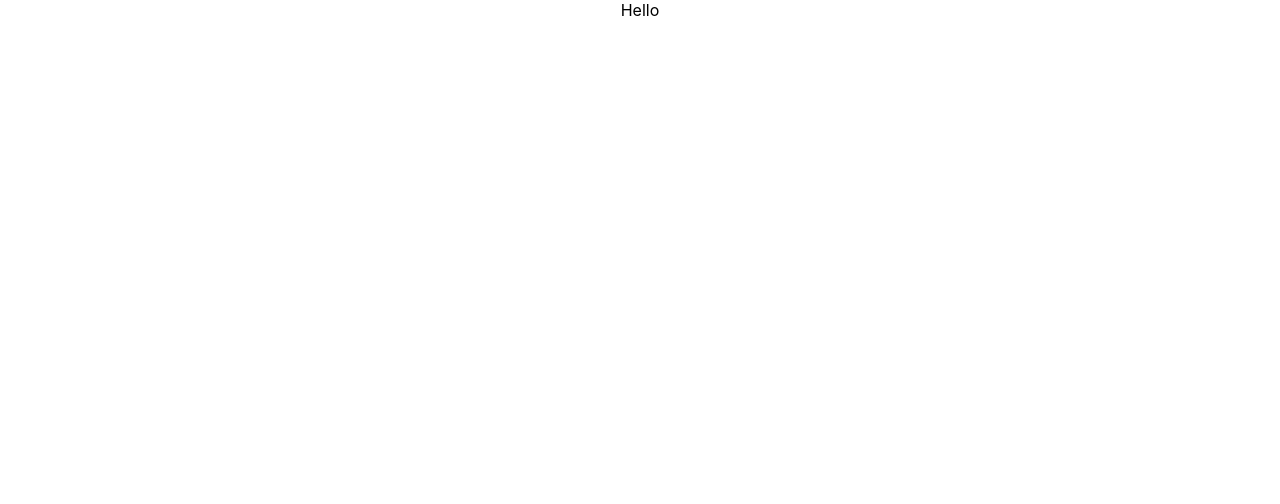
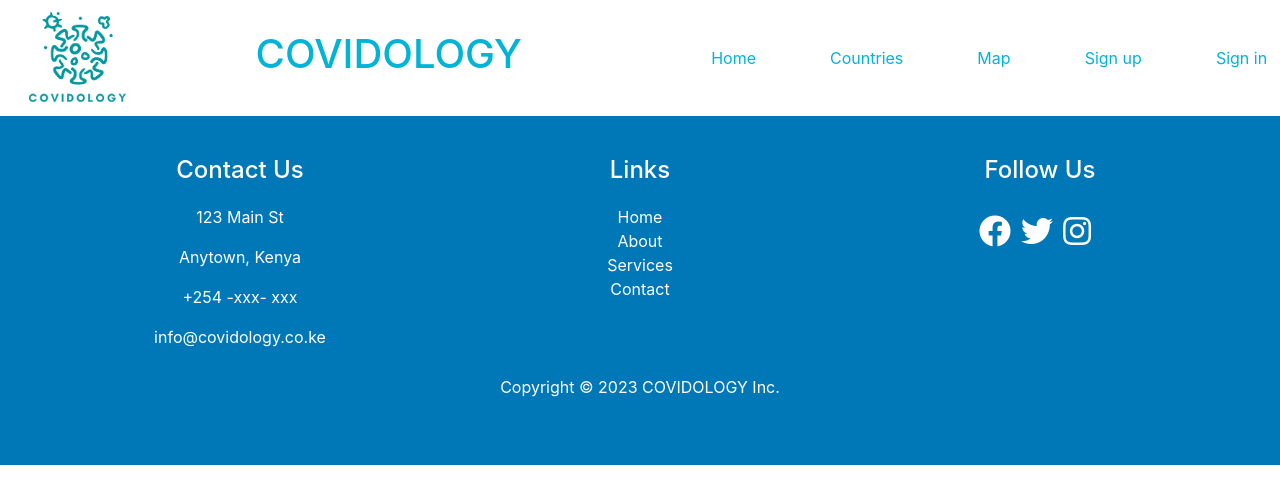
Before and after one commit to jamnjeri/phase2-project, a React (Create React App) app: page / in a window 1280 px wide. Shown: the top 504 px of the page. Built offline with nearby package versions, Linux system fonts and the light colour scheme.

Commit message:
Created a navbar and a footer

```diff
--- a/public/index.html
+++ b/public/index.html
@@ -24,6 +24,9 @@
       work correctly both with client-side routing and a non-root public URL.
       Learn how to configure a non-root public URL by running `npm run build`.
     -->
+    <link href="https://cdn.jsdelivr.net/npm/bootstrap@5.3.0-alpha1/dist/css/bootstrap.min.css" rel="stylesheet" integrity="sha384-GLhlTQ8iRABdZLl6O3oVMWSktQOp6b7In1Zl3/Jr59b6EGGoI1aFkw7cmDA6j6gD" crossorigin="anonymous">
+    <link href="https://cdnjs.cloudflare.com/ajax/libs/font-awesome/5.13.0/css/all.min.css" rel="stylesheet">
+
     <title>React App</title>
   </head>
   <body>
@@ -39,5 +42,6 @@
       To begin the development, run `npm start` or `yarn start`.
       To create a production bundle, use `npm run build` or `yarn build`.
     -->
+    <script src="https://cdn.jsdelivr.net/npm/bootstrap@5.3.0-alpha1/dist/js/bootstrap.bundle.min.js" integrity="sha384-w76AqPfDkMBDXo30jS1Sgez6pr3x5MlQ1ZAGC+nuZB+EYdgRZgiwxhTBTkF7CXvN" crossorigin="anonymous"></script>
   </body>
 </html>
--- a/src/App.js
+++ b/src/App.js
@@ -1,9 +1,11 @@
 import logo from './logo.svg';
 import './App.css';
+import Home from './views/Home';
 
 function App() {
   return (
-    <div className="App">Hello
+    <div className="App">
+      <Home />
     </div>
   );
 }
--- /dev/null
+++ b/src/components/Footer.js
@@ -0,0 +1,44 @@
+import React from 'react'
+import footer from './footer.css'
+
+function Footer() {
+  return (
+    <div className='footer'>
+        <div className='container'>
+            <div className='row'>
+                <div className='col-md-4'>
+                    <h4>Contact Us</h4>
+                    <p>123 Main St</p>
+                    <p>Anytown, Kenya</p>
+                    <p>+254 -xxx- xxx</p>
+                    <p>info@covidology.co.ke</p>
+                </div>
+
+                <div className='col-md-4'>
+                    <h4>Links</h4>
+                    <ul>
+                        <li><a href="#" className='pages'>Home</a></li>
+                        <li><a href="#" className='pages'>About</a></li>
+                        <li><a href="#" className='pages'>Services</a></li>
+                        <li><a href="#" className='pages'>Contact</a></li>
+                    </ul>
+                </div>
+                <div className='col-md-4'>
+                    <h4>Follow Us</h4>
+                    <ul className="social-links">
+                        <li><a href="#"><i className="fab fa-facebook"></i></a></li>
+                        <li><a href="#"><i className="fab fa-twitter"></i></a></li>
+                        <li><a href="#"><i className="fab fa-instagram"></i></a></li>
+                    </ul>
+                </div>
+            </div>
+            <div className="copyright">
+                <p>Copyright © 2023 COVIDOLOGY Inc.</p>
+            </div>
+        </div>
+    </div>
+
+  )
+}
+
+export default Footer
--- /dev/null
+++ b/src/components/Navbar.js
@@ -0,0 +1,19 @@
+import React from 'react'
+import LOGO from "../assets/COVIDOLOGY.png"
+import styles from "./navbar.css"
+
+function Navbar() {
+  return (
+    <div className="navbar">
+        <img src={LOGO} className="logo" />
+        <h1 className='title'>COVIDOLOGY</h1>
+        <a href="#home" className='link'>Home</a>
+        <a href="#home" className='link'>Countries</a>
+        <a href="#home" className='link'>Map</a>
+        <a href="#news" className='link'>Sign up</a>
+        <a href="#contact" className='link'>Sign in</a>
+    </div>
+  )
+}
+
+export default Navbar
--- /dev/null
+++ b/src/components/footer.css
@@ -0,0 +1,74 @@
+:root {
+    --colorOne: #03045e;
+    --colorTwo: #0077b6;
+    --colorThree: #00b4d8;
+    --colorFour: #90e0ef;
+    --colorFive: #caf0f8;
+    --colorSix: #ffffff;
+    --colorSeven: #111111;
+    --colorEight: #c81d25;
+}
+
+/* .footer {
+    border: 2px solid red;
+} */
+@media only screen and (max-width: 600px) {
+    body {
+      background-color: lightblue;
+    }
+}
+
+.footer {
+    background-color: var(--colorTwo);
+    color: var(--colorSix);
+    padding: 40px 0;
+    width: 100vw;
+    /* border: 2px solid red; */
+}
+
+.container {
+    max-width: 1200px;
+    margin: 0 auto;
+}
+
+.row {
+    display: flex;
+    justify-content: space-between;
+}
+
+.col-md-4 {
+    flex: 1;
+}
+
+h4 {
+    margin-bottom: 20px;
+}
+
+ul {
+    list-style: none;
+    padding: 0;
+}
+
+.social-links li {
+    display: inline-block;
+    margin-right: 10px;
+    margin-top: 10px;
+}
+
+.social-links i {
+    font-size: 2rem;
+}
+
+.copyright {
+    background-color: var(--colorTwo);
+    padding: 10px 0;
+    text-align: center;
+}
+
+.fab, .pages {
+    color: var(--colorSix);
+}
+
+.pages {
+    text-decoration: none;
+}
--- /dev/null
+++ b/src/components/navbar.css
@@ -0,0 +1,39 @@
+:root {
+    --colorOne: #03045e;
+    --colorTwo: #0077b6;
+    --colorThree: #00b4d8;
+    --colorFour: #90e0ef;
+    --colorFive: #caf0f8;
+    --colorSix: #ffffff;
+    --colorSeven: #111111;
+    --colorEight: #c81d25;
+}
+
+.navbar {
+    display: flex;
+    align-items: center;
+    background-color: var(--colorSix);
+    color: var(--colorThree);
+    /* gap: 2%; */
+}
+
+.navbar a {
+    color: var(--colorThree);
+    text-decoration: none;
+    margin-right: 1%;
+    align-items: center;
+    justify-content: center;
+}
+
+.logo {
+    height: 100px;
+    margin-left: 2%;
+    margin-right: 5%;
+}
+
+.title {
+    align-items: center;
+    text-align: center;
+    margin-right: 10%;
+    font-size: 40px;
+}
--- a/src/index.css
+++ b/src/index.css
@@ -1,3 +1,14 @@
+:root {
+  --colorOne: #03045e;
+  --colorTwo: #0077b6;
+  --colorThree: #00b4d8;
+  --colorFour: #90e0ef;
+  --colorFive: #caf0f8;
+  --colorSix: #ffffff;
+  --colorSeven: #111111;
+  --colorEight: #c81d25;
+}
+
 body {
   margin: 0;
   font-family: -apple-system, BlinkMacSystemFont, 'Segoe UI', 'Roboto', 'Oxygen',
--- /dev/null
+++ b/src/views/Home.js
@@ -0,0 +1,14 @@
+import React from 'react'
+import Footer from '../components/Footer'
+import Navbar from '../components/Navbar'
+
+function Home() {
+  return (
+    <div>
+        <Navbar />
+        <Footer />
+    </div>
+  )
+}
+
+export default Home
```
Also changed, not shown: src/assets/COVIDOLOGY.png (added), src/assets/logo.jpg (added), src/views/Countries.js (added).
